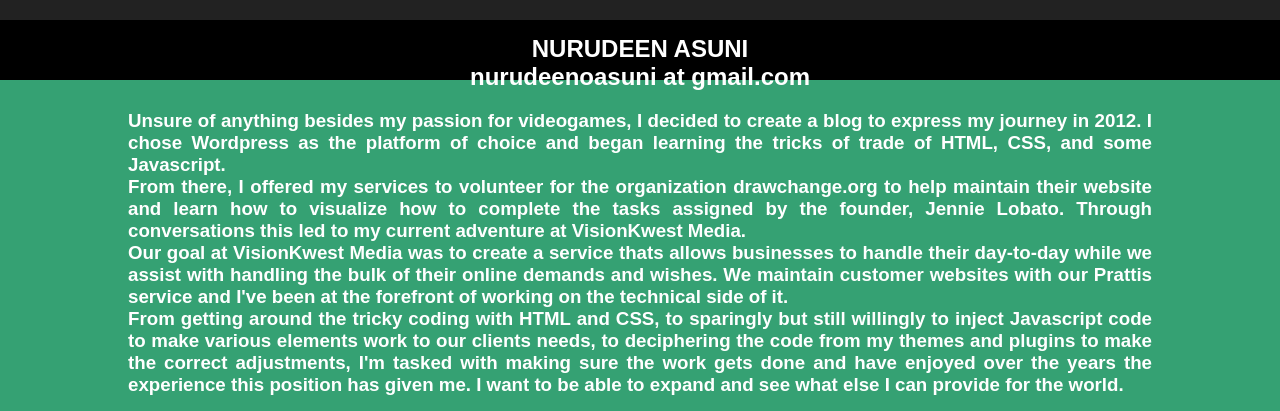
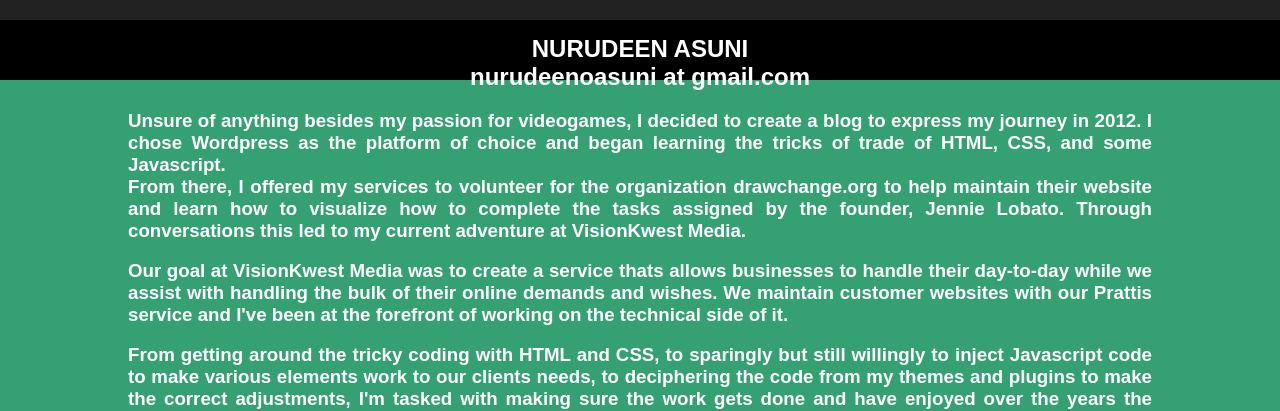
Before and after one commit to noasuni/noasuni.github.io, a plain HTML site: page index.html in a window 1280 px wide. Shown: the top 411 px of the page. Drawn offline with Linux system fonts and the light colour scheme.

Commit message:
Update index.html

```diff
--- a/index.html
+++ b/index.html
@@ -11,10 +11,10 @@
    as the platform of choice and began learning the tricks of trade of HTML, CSS, and some Javascript. </h3>
    <h3>From there, I offered my services to volunteer for the organization drawchange.org to help maintain their website and learn how to
    visualize how to complete the tasks assigned by the founder, Jennie Lobato. Through conversations this led to my current adventure
-   at VisionKwest Media.</h3>
+   at VisionKwest Media.</h3><br/>
    <h3>Our goal at VisionKwest Media was to create a service thats allows businesses to handle their day-to-day while we assist with handling
    the bulk of their online demands and wishes. We maintain customer websites with our Prattis service and I've been at the forefront of working on
-   the technical side of it.</h3>
+   the technical side of it.</h3><br/>
    <h3>From getting around the tricky coding with HTML and CSS, to sparingly but still willingly to inject Javascript code to make various elements work
     to our clients needs, to deciphering the code from my themes and plugins to make the correct adjustments, I'm tasked with making sure the work gets
     done and have enjoyed over the years the experience this position has given me. I want to be able to expand and see what else I can provide for the world.</h2>
```
